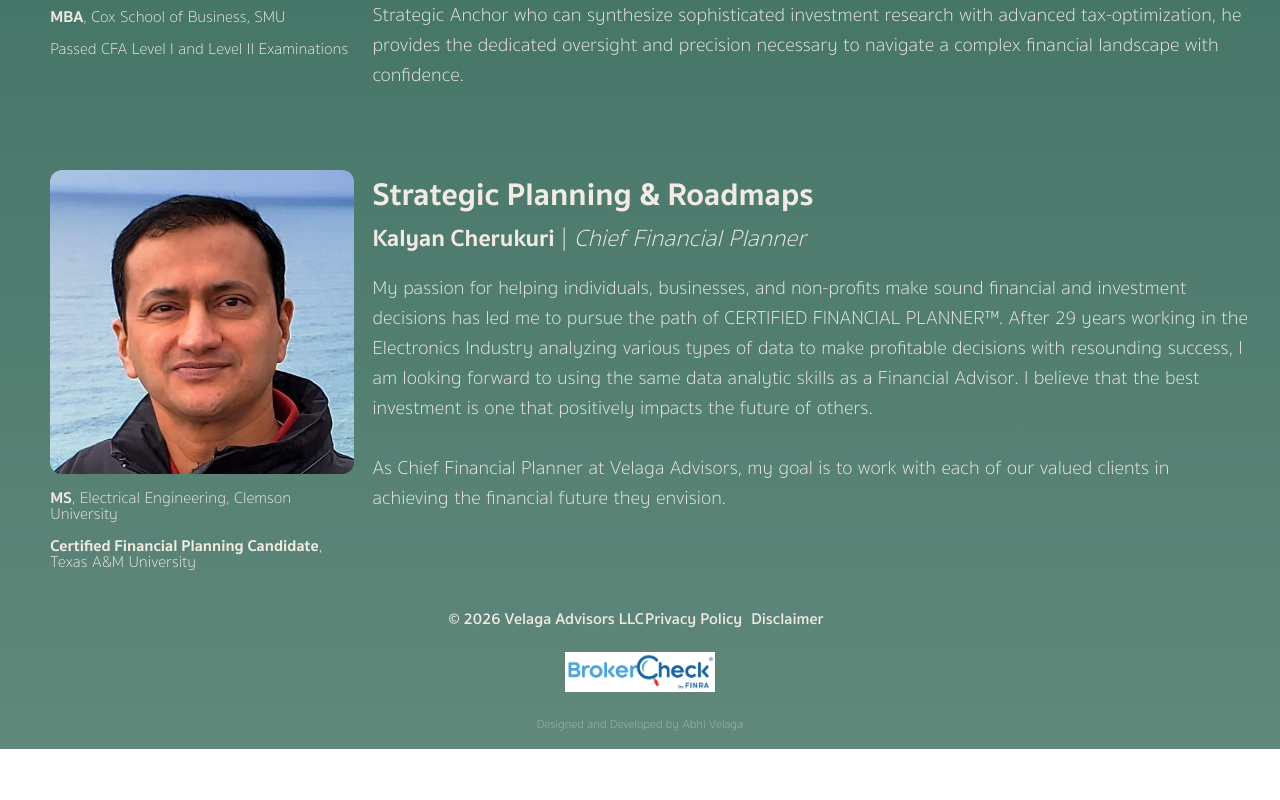
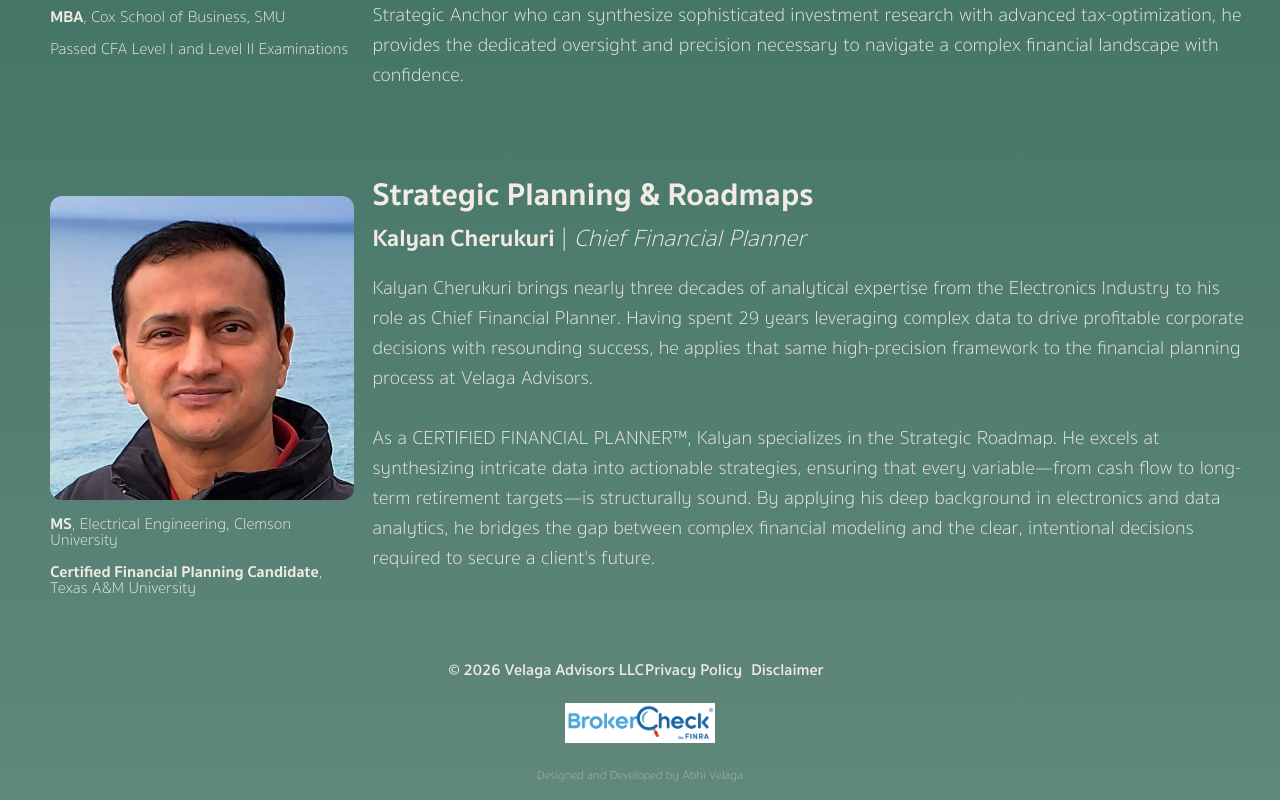
Before and after one commit to avelaga/velagaadvisors, a Next.js app: page /about in a window 1280 px wide. Shown: the part 815-1615 px from the top of the page. Before the commit the page ends 1564 px from the top, so only its background shows below. Built offline with nearby package versions, Linux system fonts and the light colour scheme.

Commit message:
updated kalyan bio

```diff
--- a/pages/about.js
+++ b/pages/about.js
@@ -49,9 +49,9 @@ export default function About() {
                             <div className={styles.subheader}><b>Krishna Velaga</b> | <i>Founder & Chief Investment Officer</i></div>
                             <div className={styles.body}>
                                 Krishna Velaga founded Velaga Advisors on the principle that family wealth deserves the same analytical rigor as a complex technical system. Having navigated the markets since the late 1990s—with expertise spanning equities, derivatives, and real estate, alongside institutional alternatives such as Private Equity, Hedge Funds, and Private Credit—Krishna brings an engineering mindset to portfolio design.
-                                <br/><br/>
+                                <br /><br />
                                 This systems-engineering background, combined with formal financial education, allows Krishna to bridge the gap between complex market theory and disciplined investment execution. By applying a process-driven framework to modern portfolio theory, he focuses on creating a structural balance between risk mitigation and long-term capital growth.
-                                <br/><br/>
+                                <br /><br />
                                 In 2023, Krishna transitioned from a successful career in Information Technology to apply this methodology to the architecture of family wealth. Recognizing that high-net-worth professionals require a Strategic Anchor who can synthesize sophisticated investment research with advanced tax-optimization, he provides the dedicated oversight and precision necessary to navigate a complex financial landscape with confidence.
 
                             </div>
@@ -70,9 +70,9 @@ export default function About() {
                             <h1 className={styles.midheader}>Strategic Planning & Roadmaps </h1>
                             <div className={styles.subheader}><b>Kalyan Cherukuri</b> | <i>Chief Financial Planner</i></div>
                             <div className={styles.body}>
-                                My passion for helping individuals, businesses, and non-profits make sound financial and investment decisions has led me to pursue the path of CERTIFIED FINANCIAL PLANNER™.  After 29 years working in the Electronics Industry analyzing various types of data to make profitable decisions with resounding success, I am looking forward to using the same data analytic skills as a Financial Advisor.  I believe that the best investment is one that positively impacts the future of others.
+                                Kalyan Cherukuri brings nearly three decades of analytical expertise from the Electronics Industry to his role as Chief Financial Planner. Having spent 29 years leveraging complex data to drive profitable corporate decisions with resounding success, he applies that same high-precision framework to the financial planning process at Velaga Advisors.
                                 <br /><br />
-                                As Chief Financial Planner at Velaga Advisors, my goal is to work with each of our valued clients in achieving the financial future they envision.
+                                As a CERTIFIED FINANCIAL PLANNER™, Kalyan specializes in the Strategic Roadmap. He excels at synthesizing intricate data into actionable strategies, ensuring that every variable—from cash flow to long-term retirement targets—is structurally sound. By applying his deep background in electronics and data analytics, he bridges the gap between complex financial modeling and the clear, intentional decisions required to secure a client's future.
                             </div>
                         </div>
                     </div>
```
